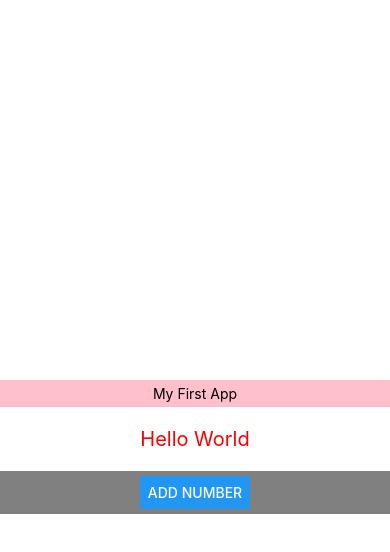
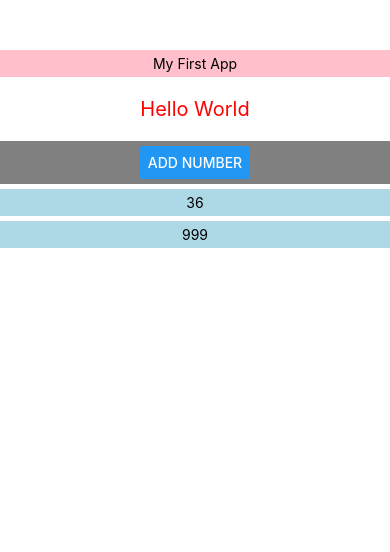
Before and after one commit to jjunnnys/react-native-component, a React Native app: screen / in a window 390 px wide. Shown: the top 552 px of the page. Built offline with nearby package versions, Linux system fonts and the light colour scheme.

Commit message:
Button 02

```diff
--- a/App.js
+++ b/App.js
@@ -11,6 +11,7 @@ import {View, StyleSheet, Text} from 'react-native';
 import Generator from './src/Generator';
 
 import Header from './src/Header';
+import NumList from './src/NumList';
 
 class App extends Component {
   state = {
@@ -34,6 +35,7 @@ class App extends Component {
           </Text>
         </View>
         <Generator add={this.onAddRandomNum} />
+        <NumList num={this.state.random} />
       </View>
     );
   }
@@ -45,7 +47,6 @@ const styles = StyleSheet.create({
     backgroundColor: 'white',
     paddingTop: 50, // px 단위가 아닌 실제 폰마다의 단위
     alignItems: 'center',
-    justifyContent: 'center',
   },
   subView: {
     backgroundColor: 'yellow',
--- /dev/null
+++ b/src/NumList.js
@@ -0,0 +1,30 @@
+/**
+ * Sample React Native App
+ * https://github.com/facebook/react-native
+ *
+ * @format
+ * @flow
+ */
+
+import React from 'react';
+import {View, StyleSheet, Text} from 'react-native';
+
+const NumList = ({num}) => {
+  return num.map((v, i) => (
+    <View key={i} style={styles.numList}>
+      <Text>{v}</Text>
+    </View>
+  ));
+};
+
+const styles = StyleSheet.create({
+  numList: {
+    backgroundColor: 'lightblue',
+    alignItems: 'center',
+    padding: 5,
+    width: '100%',
+    marginTop: 5,
+  },
+});
+
+export default NumList;
```
